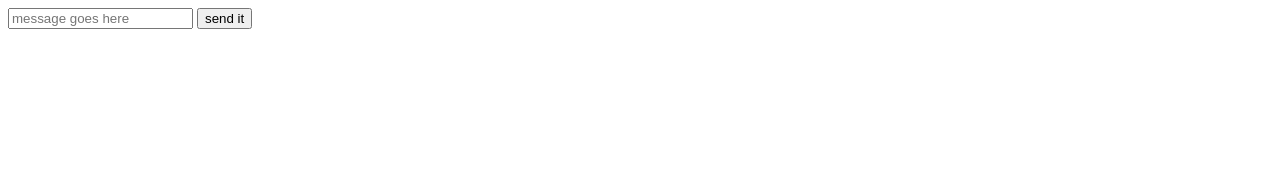
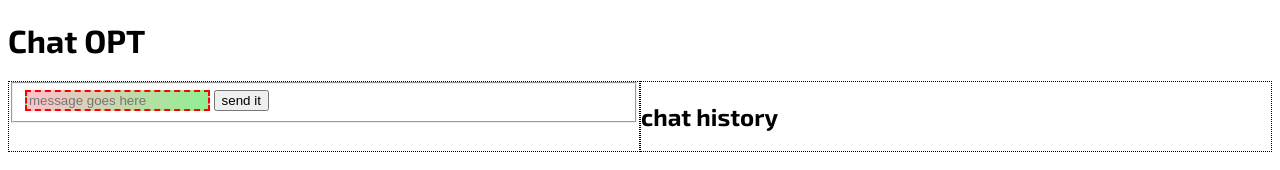
Before and after one commit to newdaveespionage/chat-opt, a website: page src/index.html in a window 1280 px wide. Drawn offline with Linux system fonts and the light colour scheme.

Commit message:
add links to styles and scripts, updated styles

```diff
--- a/src/index.html
+++ b/src/index.html
@@ -5,11 +5,26 @@
     <meta http-equiv="X-UA-Compatible" content="IE=edge">
     <meta name="viewport" content="width=device-width, initial-scale=1.0">
     <title>Chat OPT</title>
+    <link rel="stylesheet" href="./style.css">
+    <script async src="./script.js"></script>
 </head>
 <body>
-    <form>
-        <input type="text" name="message" placeholder="message goes here">
-        <button type="submit">send it</button>
-    </form>
+    <h1>Chat OPT</h1>
+    <div class="content">
+        <div class="panel">
+            <form>
+                <fieldset>
+                    <input type="text" name="message" placeholder="message goes here" required minlength="1">
+                    <button type="submit" id="send-button">send it</button>
+                </fieldset>
+            </form>
+        </div>
+        <div class="panel">
+            <h2>chat history</h2>
+            <div id="history">
+
+            </div>
+        </div>
+    </div>
 </body>
 </html>
--- a/src/style.css
+++ b/src/style.css
@@ -0,0 +1,27 @@
+@import url('https://fonts.googleapis.com/css2?family=Exo+2:wght@200;300;400;500;600;700;800;900&display=swap');
+
+body {
+    font-family: 'Exo 2', sans-serif;
+}
+
+input:invalid {
+    border: 2px dashed red;
+}
+
+input:invalid:required {
+    background-image: linear-gradient(to right, pink, lightgreen);
+}
+
+input:valid {
+    border: 2px solid black;
+}
+
+.content {
+    display: flex;
+}
+.panel {
+    display: flex;
+    flex:1;
+    flex-direction: column;
+    border: 1px dotted black
+}
```
